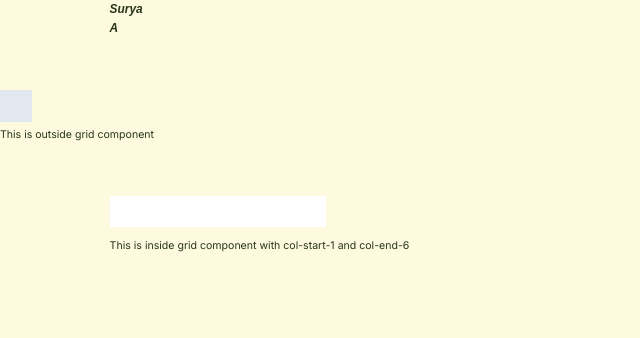
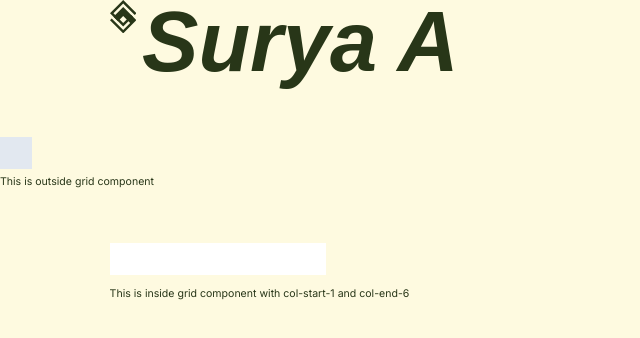
Before and after one commit to gedesurya125/portofolio2, a Next.js app: page / in a window 1280 px wide. Shown: the top 338 px of the page, without its empty margins (0-640 px from the left). Built offline with nearby package versions, Linux system fonts and the light colour scheme; a web font is replaced by a local one.

Commit message:
Add Main logo asset

```diff
--- /dev/null
+++ b/src/components/svgs/SuryaLogo.js
@@ -0,0 +1,23 @@
+import React from 'react';
+
+export const SuryaLogo = ({ ...props }) => {
+  return (
+    <svg
+      width="915"
+      height="1156"
+      viewBox="0 0 915 1156"
+      fill="none"
+      xmlns="http://www.w3.org/2000/svg"
+      {...props}
+    >
+      <path
+        d="M59.397 638.517L0 697.914L457.498 1155.41L914.996 697.914L457.498 240.416L120.208 577.706L276.897 734.395L457 554.292L698.412 795.704L457.498 1036.62L59.397 638.517Z"
+        fill="#283618"
+      />
+      <path
+        d="M0 457.498L457.498 0L914.996 457.498L855.599 516.895L457.498 118.794L118.794 457.498L457.498 796.202L735.391 518.309L794.788 577.706L457.498 914.996L0 457.498Z"
+        fill="#283618"
+      />
+    </svg>
+  );
+};
--- /dev/null
+++ b/src/components/svgs/index.js
@@ -0,0 +1 @@
+export * from './SuryaLogo';
--- a/src/sections/landingPage/header/Header.js
+++ b/src/sections/landingPage/header/Header.js
@@ -1,14 +1,16 @@
+import { SuryaLogo } from 'components/svgs';
 import { ResponsiveGrid } from 'components/theme';
 import React from 'react';
 
 export const Header = () => {
   return (
     <ResponsiveGrid as="header">
+      <SuryaLogo className="h-auto w-10" />
       <Headline />
     </ResponsiveGrid>
   );
 };
 
 const Headline = () => {
-  return <h1 className="font-heading text-lg font-bold italic">Surya A</h1>;
+  return <h1 className="text-9xl whitespace-nowrap font-heading font-bold italic">Surya A</h1>;
 };
```
